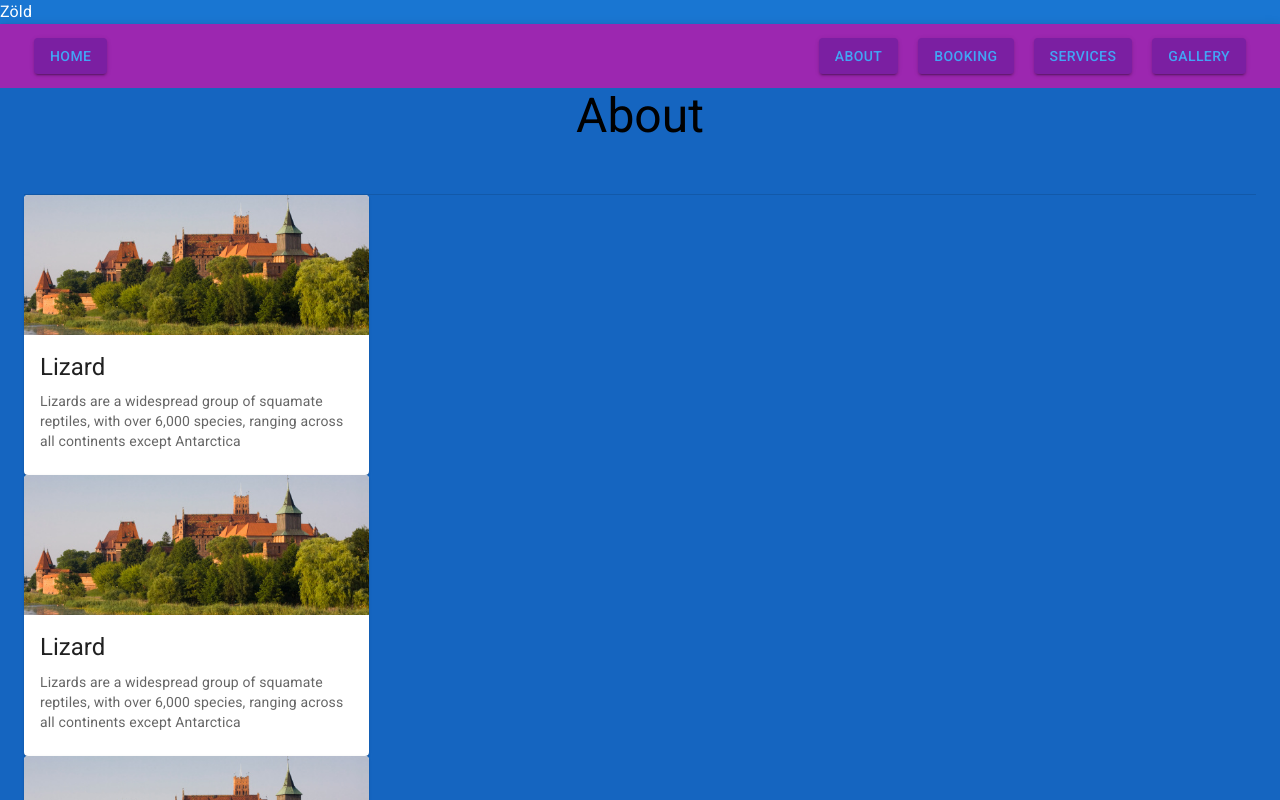
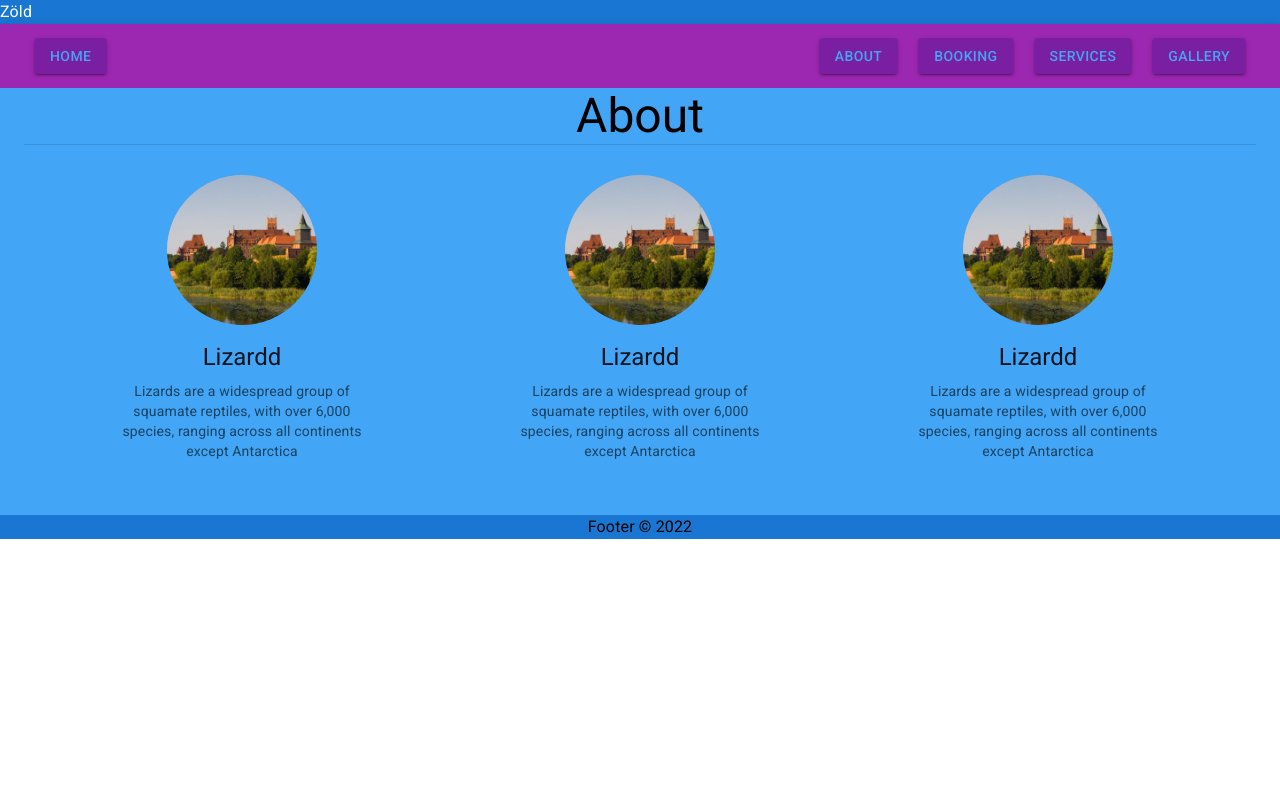
Before and after one commit to csengekulker/zold.studio, a React (Create React App) app: page /us in a window 1280 px wide. Shown: the top 800 px of the page. Built offline with nearby package versions, Linux system fonts and the light colour scheme.

Commit message:
about cards styles

```diff
--- a/src/core/ui/AboutCard.js
+++ b/src/core/ui/AboutCard.js
@@ -1,4 +1,4 @@
-import { Card, CardMedia, CardContent, Typography } from '@mui/material'
+import { Card, CardMedia, CardContent, Typography, Avatar } from '@mui/material'
 import React from 'react'
 import image from './free.jpg'
 import useStyles from './useStyles'
@@ -8,16 +8,23 @@ function AboutCard () {
     const { classes } = useStyles()
 
     return (
-        <Card sx={{ maxWidth: 345 }}>
+        <Card className={classes.card}>
           <CardMedia
-            component="img"
-            height='140'
-            src={image}
+
+            // component="img"
+            // height='140'
+            // src={image}
             alt="green iguana"
-          />
+          >
+            <Avatar
+              alt='ZOLDPONT'
+              src={image}
+              className={classes.cardmedia}/>
+          </CardMedia>
+
           <CardContent>
             <Typography gutterBottom variant="h5" component="div">
-              Lizard
+              Lizardd
             </Typography>
             <Typography variant="body2" color="text.secondary">
               Lizards are a widespread group of squamate reptiles, with over 6,000
--- /dev/null
+++ b/src/core/ui/Section.js
@@ -0,0 +1,25 @@
+import React from 'react'
+import { Grid, Box } from '@mui/material'
+import useStyles from './useStyles'
+
+function Section (props) {
+
+    const { children } = props
+
+    const classes = useStyles()
+
+    return (
+        <Box className={classes.section}>
+            <Grid
+                container
+                direction="row"
+                justifyContent="space-evenly"
+                alignItems="center"
+                >
+                {children}
+            </Grid>
+        </Box>
+    )
+}
+
+export default Section
--- a/src/core/ui/index.js
+++ b/src/core/ui/index.js
@@ -1,3 +1,4 @@
 export { default as Container } from './Container'
 export { default as Title } from './Title'
 export { default as AboutCard } from './AboutCard'
+export { default as Section } from './Section'
--- a/src/core/ui/useStyles.js
+++ b/src/core/ui/useStyles.js
@@ -6,17 +6,24 @@ const useStyles = makeStyles()((theme) => {
     return {
         // use CSS in JS
       container: {
-        backgroundColor: theme.palette.primary.dark,
+        backgroundColor: theme.palette.primary.light,
       },
       label: {
         textAlign: 'center',
-        marginBottom: '50px'
-      },
-      divider: {
-
       },
       card: {
-
+        margin: '30px',
+        maxWidth: 300,
+        backgroundColor: theme.palette.primary.light,
+        textAlign: 'center',
+        boxShadow: 'none'
+      },
+      cardmedia: {
+        borderRadius: '50%',
+        width: '150px',
+        height: '150px',
+        marginLeft: 'auto',
+        marginRight: 'auto'
       }
     };
   });
--- a/src/pages/About.js
+++ b/src/pages/About.js
@@ -1,6 +1,5 @@
-import { CardContent, CardMedia, Card, Typography, CardActionArea } from '@mui/material'
 import React from 'react'
-import { Container, Title, AboutCard } from '../core/ui'
+import { Container, Title, AboutCard, Section } from '../core/ui'
 import useStyles from './useStyles'
 
 /* page structure
@@ -35,9 +34,11 @@ function About () {
 
     return <Container>
         <Title label='About'/>
-        <AboutCard />
-        <AboutCard />
-        <AboutCard />
+        <Section className={classes.section}>
+            <AboutCard />
+            <AboutCard />
+            <AboutCard />
+        </Section>
     </Container>
 }
 
--- a/src/pages/useStyles.js
+++ b/src/pages/useStyles.js
@@ -4,9 +4,7 @@ import { makeStyles } from 'tss-react/mui';
 
 const useStyles = makeStyles()((theme) => {
     return {
-      title: {
 
-      }
     };
   });
 
```
